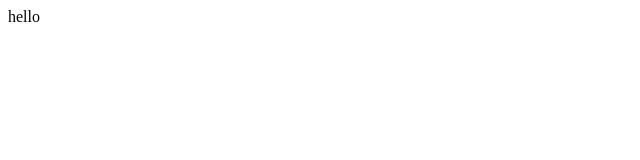
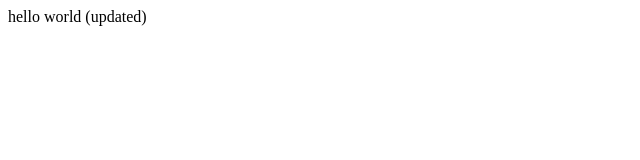
Before and after one commit to Adetoun-T/hello-world, a plain HTML site: page index.html in a window 1280 px wide. Shown: the whole page, without its empty margins (0-640 px from the left). Drawn offline with Linux system fonts and the light colour scheme.

Commit message:
updated body text

```diff
--- a/index.html
+++ b/index.html
@@ -7,7 +7,7 @@
 </head>
 
 <body>
-hello
+hello world (updated)
 </body>
 
 </html>
```
